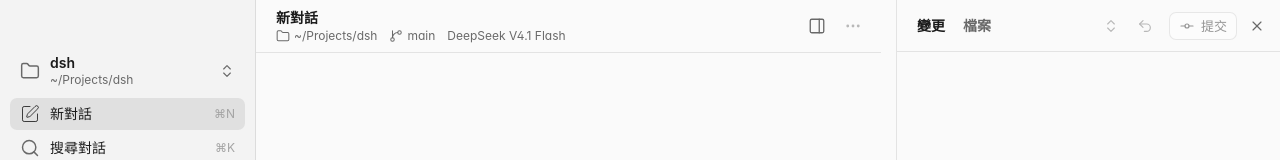
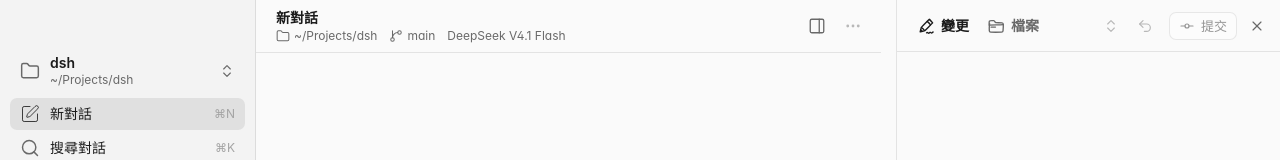
Before and after one commit to SmirnovaOyama/dsh, a React (Vite) app: page / in a window 1280 px wide. Both pictures are taken after a click on the button 1201 px from the left and 26 px from the top of the page. Shown: the top 160 px of the page. Built offline with nearby package versions, Linux system fonts and the light colour scheme.

Commit message:
Give the side panel tabs hand-drawn icons

```diff
--- a/src/renderer/components/ChangesPanel.tsx
+++ b/src/renderer/components/ChangesPanel.tsx
@@ -7,6 +7,7 @@ import type { Motion } from '../App'
 import { DiffStatsText, DiffView } from './DiffView'
 import { FilesView } from './FilesView'
 import { Icon } from './Icon'
+import { Sketch } from './Sketch'
 import { Modal } from './Modal'
 
 /** Every changed file stacked in one scroll, each with its own header that stays on top while you read it. */
@@ -62,6 +63,7 @@ export function ChangesPanel({ chat, motion }: { chat: ChatState | null; motion:
         <div className="hx-tabs" role="tablist" aria-label={t('changes.label')}>
           {(['changes', 'files'] as const).map((id) => (
             <button key={id} type="button" role="tab" aria-selected={tab === id} onClick={() => actions.setPanelTab(id)}>
+              <Sketch name={id} />
               {t(`panel.${id}`)}
             </button>
           ))}
--- /dev/null
+++ b/src/renderer/components/Sketch.tsx
@@ -0,0 +1,30 @@
+/**
+ * Small hand-drawn marks for the side panel tabs. The lines wobble a little and overshoot their
+ * corners, like a quick pen sketch, but stay in the text colour so the panel keeps to black and white.
+ */
+const PATHS = {
+  // A pencil leaning over a scribbled line, its tip hatched in.
+  changes: [
+    'M13.4 2.6c1.3.9 2.9 2.5 4 3.9-2.8 2.9-5.6 5.6-8.5 8.6-1.6.6-3.4 1.1-5.3 1.4.3-1.8.7-3.4 1.2-5 2.8-2.9 5.6-5.7 8.3-8.4.4-.4.9-.6 1.5-.3',
+    'M11.3 4.9c1.4 1 2.7 2.4 3.8 3.8',
+    'M5 11.8c1.2.7 2.3 1.8 3.2 3.1',
+    'M4.4 14.3l1.2 1.3M3.9 15.8l.6-1',
+    'M10.6 17.6c.8-.9 1.5-.1 2.2.4.7.4 1.2-1.1 2-1 .8.1 1 1.1 1.8.6.5-.3.8-.8 1.3-.9',
+  ],
+  // A folder drawn in one loose stroke that runs past where it started, with a doubled flap.
+  files: [
+    'M2.4 8.8c0-1.6-.2-3.2.3-4.3.4-.6 3.4-.5 4.8-.4.9.1 1.2 1.1 1.8 2 .3.4 5.7.1 7.6.4.9.1 1.2.9 1.2 1.7.1 2.6-.1 5.3-.3 7.4-.1.9-.7 1.2-1.6 1.2-4 .2-8.2.3-12.2 0-.9-.1-1.3-.6-1.4-1.4-.2-2.3-.1-4.5.1-6.8.1-.6.2-1 .2-1.3',
+    'M2.6 9c4.9-.5 10.2-.1 15.3-.6',
+    'M4.6 11.3c1.6-.1 3.2 0 4.8-.1',
+  ],
+} as const
+
+export function Sketch({ name }: { name: keyof typeof PATHS }) {
+  return (
+    <svg className="hx-sketch" width="18" height="18" viewBox="0 0 20 20" fill="none" stroke="currentColor" strokeWidth="1.5" strokeLinecap="round" strokeLinejoin="round" aria-hidden="true" focusable="false">
+      {PATHS[name].map((d) => (
+        <path key={d} d={d} />
+      ))}
+    </svg>
+  )
+}
--- a/src/renderer/styles/app.css
+++ b/src/renderer/styles/app.css
@@ -342,11 +342,12 @@ button.hx-tool:hover { background: var(--surface-hover); }
 /* Both tabs keep the same weight, so switching never changes their width. */
 .hx-tabs { display: flex; gap: 2px; margin-inline: -8px 6px; }
 .hx-tabs button {
-  flex-shrink: 0; white-space: nowrap; height: 28px; padding: 0 8px; border-radius: var(--radius-sm); font-size: 14px; line-height: 20px; font-weight: 600;
+  flex-shrink: 0; display: inline-flex; align-items: center; gap: 6px; white-space: nowrap; height: 28px; padding: 0 8px; border-radius: var(--radius-sm); font-size: 14px; line-height: 20px; font-weight: 600;
   color: var(--text-muted); transition: background-color var(--duration-quick) var(--ease-standard), color var(--duration-quick) var(--ease-standard);
 }
 .hx-tabs button:hover { color: var(--text); background: var(--surface-hover); }
 .hx-tabs button[aria-selected="true"] { color: var(--text); }
+.hx-tabs .hx-sketch { flex-shrink: 0; }
 
 /* ── files ───────────────────────────────────────────────────── */
 .hx-files-view { flex: 1; min-height: 0; display: flex; flex-direction: column; }
```
